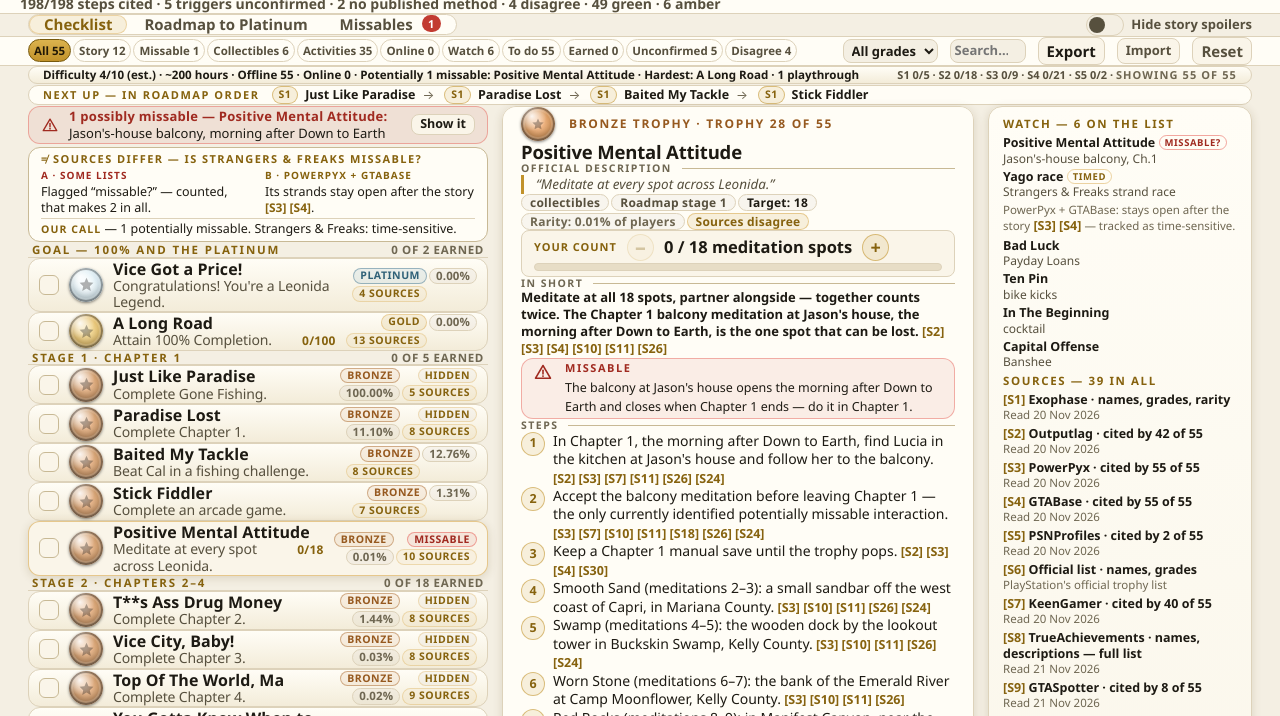
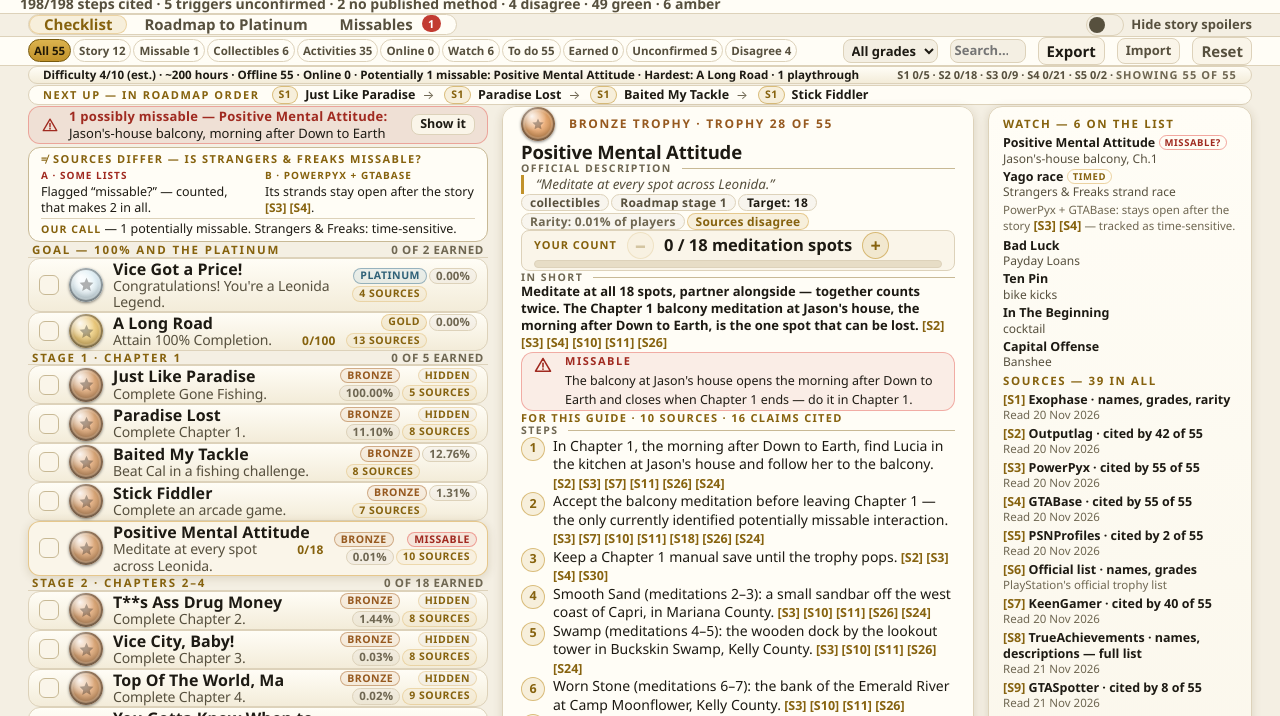
Before and after one commit to cleoworks/gta6-trophy-guide, a plain HTML site: page app/index.html in a window 1280 px wide. Shown: the part 70-786 px from the top of the page. Drawn offline with Linux system fonts and the light colour scheme.

Commit message:
v32: per-guide source rail on the detail panel

```diff
--- a/app/app.js
+++ b/app/app.js
@@ -1275,6 +1275,30 @@ function markerRefs(trophy) {
   return refs;
 }
 
+/* The per-guide citation summary (v32): the panel's own form of
+   the per-guide source rail the leading guides print on their
+   covers. N is the marker union above — the sources in this
+   trophy's sources[] that a reader can see citing its text.
+   M counts this trophy's cited claim units with exactly
+   renderAudit's definitions: a step, a guide sentence (split
+   exactly as the audit splits) or the IN SHORT summary counts
+   once when its citation-table entry survives the subset check
+   against the trophy's own sources. Both figures are computed
+   from the same tables the audit strip reads, so the line can
+   only say what the guide actually contains. */
+function guideCiteStats(trophy) {
+  let claims = 0;
+  (trophy.steps ?? []).forEach((_, i) => {
+    if (citedRefs(trophy, STEP_CITES[trophy.id]?.[i + 1]).length) claims++;
+  });
+  const sentences = [...(trophy.guide ?? '').matchAll(/[^.!?]+[.!?]+["']?\s*/g)];
+  sentences.forEach((_, i) => {
+    if (citedRefs(trophy, GUIDE_CITES[trophy.id]?.[i + 1]).length) claims++;
+  });
+  if (trophy.short && citedRefs(trophy, SHORT_CITES[trophy.id]).length) claims++;
+  return { sources: markerRefs(trophy).size, claims };
+}
+
 /* The audit strip: every figure computed from the data at runtime, so
    the strip can only say what the guide actually contains. v14 merges
    the strip into ONE line: the contents audit (guides and steps
@@ -1658,6 +1682,19 @@ function renderDetail() {
     if (trophy.missable && trophy.missableNote) {
       detailPanel.append(alertElement(trophy));
     }
+    /* v32: the per-guide citation line stands directly ahead of
+       the steps it summarises (ahead of the guide prose when a
+       trophy has no steps) — the panel's answer to the leaders'
+       per-guide source rails, counted from the app's own
+       citation tables by guideCiteStats. An eyebrow extension
+       was measured first and wrapped to two lines in the
+       banner's 356px text box, so the line stands on its own. */
+    const citeStats = guideCiteStats(trophy);
+    const citeLine = document.createElement('div');
+    citeLine.className = 'guide-cite-line';
+    citeLine.textContent = 'For this guide · ' + citeStats.sources + ' sources · ' + citeStats.claims + ' claims cited';
+    const hasSteps = Boolean(trophy.steps && trophy.steps.length);
+    if (hasSteps) detailPanel.append(citeLine);
     /* v25: the steps stand ahead of the honesty box and the
        guide prose. The panel is a framed column (the 800px
        shot takes it from y=175): with the honesty box and the
@@ -1671,7 +1708,7 @@ function renderDetail() {
        missable alert still stands directly ahead of the
        steps it warns about, and every block the panel
        carried is still in the panel — only the order moved. */
-    if (trophy.steps && trophy.steps.length) {
+    if (hasSteps) {
       detailPanel.append(sectionLabel('Steps'));
       const steps = document.createElement('ol');
       steps.className = 'detail-steps';
@@ -1697,6 +1734,7 @@ function renderDetail() {
         refs,
       ));
     }
+    if (!hasSteps) detailPanel.append(citeLine);
     detailPanel.append(sectionLabel('Guide — in our own words'));
     detailPanel.append(guideParagraph(trophy));
   }
--- a/app/style.css
+++ b/app/style.css
@@ -961,8 +961,10 @@ main { padding: 0 28px 18px; }
      real padding, a 16.5px readout, 27px buttons, an 8px track.
      Baseline v19-v21: 30px tall; this build measures ~52px.
      v30: vertical padding 5px -> 3px — 4px of panel-internal
-     spacing funding for the 14px steps (see .detail-steps). */
-  padding: 3px 12px;
+     spacing funding for the 14px steps (see .detail-steps).
+     v32: vertical padding 3px -> 1px — 4px of the funding for
+     the per-guide citation line (see .guide-cite-line). */
+  padding: 1px 12px;
 }
 .counter-label {
   flex: none;
@@ -976,8 +978,10 @@ main { padding: 0 28px 18px; }
   flex: 1 1 100%;
   height: 8px;
   /* v30: track margins 3px -> 2px — 2px of the panel funding
-     for the 14px steps. */
-  margin: 2px 0;
+     for the 14px steps.
+     v32: margins 2px -> 1px — 2px more for the per-guide
+     citation line (see .guide-cite-line). */
+  margin: 1px 0;
   background: #e7ddc6;
   border: 1px solid var(--line);
   border-radius: 999px;
@@ -1077,8 +1081,10 @@ main { padding: 0 28px 18px; }
   border-radius: var(--radius);
   /* v29 (completion): vertical padding 4px -> 2px and the top
      margin dropped — 6px of the panel funding for the 6th
-     PMA step (see .detail-col). */
-  padding: 2px 11px;
+     PMA step (see .detail-col).
+     v32: vertical padding 2px -> 1px — 2px more for the
+     per-guide citation line (see .guide-cite-line). */
+  padding: 1px 11px;
   margin: 0;
   /* The text sets its own line-height on the span, but the box's
      strut (inherited 1.5 from the body) would stretch every line;
@@ -1123,6 +1129,22 @@ main { padding: 0 28px 18px; }
 .detail-sources li { margin-bottom: 1px; }
 /* v14: the panel's sources in one line — the registry itself is in
    the rail; this line names the trophy's own sources and points. */
+/* v32: the per-guide citation line — the panel's per-guide
+   source rail ("FOR THIS GUIDE · N SOURCES · M CLAIMS CITED"),
+   set in the eyebrow's own voice (uppercase, tracked, gold)
+   directly ahead of the steps. Its ~13px is funded by the
+   panel trims marked v32 in .counter-bar, .counter-track and
+   .missable-box; no font anywhere moves. */
+.guide-cite-line {
+  margin: 0;
+  font-size: 11px;
+  font-weight: 800;
+  letter-spacing: 0.12em;
+  text-transform: uppercase;
+  line-height: 1.2;
+  color: var(--gold-hi);
+  white-space: nowrap;
+}
 .panel-sources-line { margin: 2px 0 0; font-size: 12px; line-height: 1.3; color: var(--muted); }
 .panel-sources-line strong { color: var(--gold-hi); font-weight: 700; }
 .tag.disagree { color: var(--gold-hi); border-color: rgba(217, 169, 79, 0.55); background: var(--gold-tint); }
```
Also changed, not shown: screenshots/1-cover.jpg, screenshots/2-roadmap.jpg, screenshots/3-missables.jpg, screenshots/4-watch.jpg.
